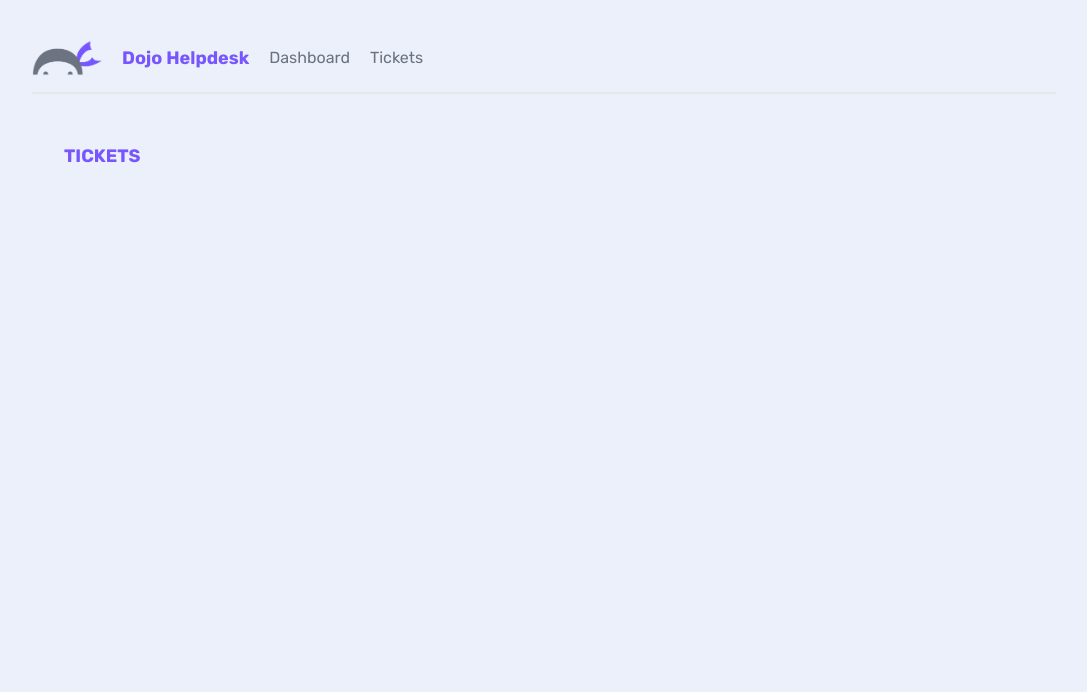
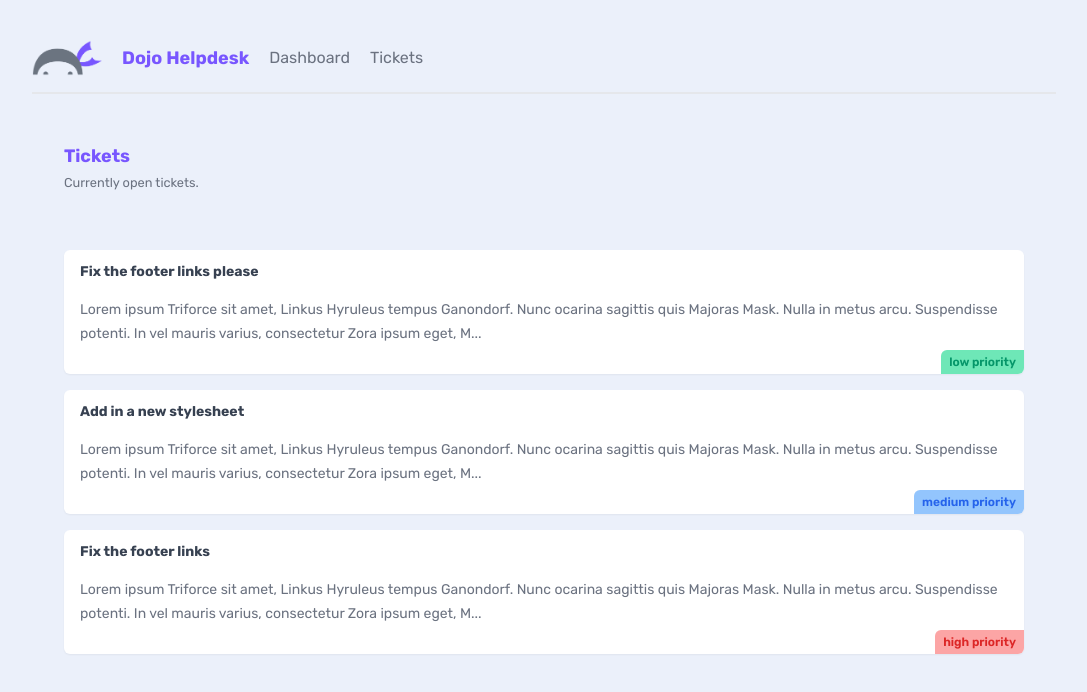
Before and after one commit to IbrahimShaheen103/helpdesk, a Next.js app: page /tickets in a window 1280 px wide. Shown: the top 692 px of the page, without its empty margins (96-1183 px from the left). Built offline with nearby package versions, Linux system fonts and the light colour scheme; data requests are answered from the project's data file.

Commit message:
Added a TicketList component and a navigation bar to the Tickets page. Also added a script to start a json-server to serve as a mock backend.

```diff
--- /dev/null
+++ b/_data/db.json
@@ -0,0 +1,25 @@
+{
+  "tickets": [
+    {
+      "id": "1",
+      "title": "Fix the footer links please",
+      "body": "Lorem ipsum Triforce sit amet, Linkus Hyruleus tempus Ganondorf. Nunc ocarina sagittis quis Majoras Mask. Nulla in metus arcu. Suspendisse potenti. In vel mauris varius, consectetur Zora ipsum eget, Master Sword porttitor urna. Fusce elementum urna elit, eget eleifend velit consectetur eget. Integer vel lobortis ipsum, vitae auctor Ocarina of Time. Donec sed urna dapibus, interdum magna a, eleifend magna. Curabitur tincidunt enim a neque volutpat. Phasellus auctor magna vel nunc pretium, ut volutpat justo tristique. Pellentesque cursus convallis mauris, in tempus enim tincidunt vitae.",
+      "priority": "low",
+      "user_email": "mario@netninja.dev"
+    },
+    {
+      "id": "2",
+      "title": "Add in a new stylesheet",
+      "body": "Lorem ipsum Triforce sit amet, Linkus Hyruleus tempus Ganondorf. Nunc ocarina sagittis quis Majoras Mask. Nulla in metus arcu. Suspendisse potenti. In vel mauris varius, consectetur Zora ipsum eget, Master Sword porttitor urna. Fusce elementum urna elit, eget eleifend velit consectetur eget. Integer vel lobortis ipsum, vitae auctor Ocarina of Time. Donec sed urna dapibus, interdum magna a, eleifend magna. Curabitur tincidunt enim a neque volutpat. Phasellus auctor magna vel nunc pretium, ut volutpat justo tristique. Pellentesque cursus convallis mauris, in tempus enim tincidunt vitae.",
+      "priority": "medium",
+      "user_email": "mario@netninja.dev"
+    },
+    {
+      "id": "3",
+      "title": "Fix the footer links",
+      "body": "Lorem ipsum Triforce sit amet, Linkus Hyruleus tempus Ganondorf. Nunc ocarina sagittis quis Majoras Mask. Nulla in metus arcu. Suspendisse potenti. In vel mauris varius, consectetur Zora ipsum eget, Master Sword porttitor urna. Fusce elementum urna elit, eget eleifend velit consectetur eget. Integer vel lobortis ipsum, vitae auctor Ocarina of Time. Donec sed urna dapibus, interdum magna a, eleifend magna. Curabitur tincidunt enim a neque volutpat. Phasellus auctor magna vel nunc pretium, ut volutpat justo tristique. Pellentesque cursus convallis mauris, in tempus enim tincidunt vitae.",
+      "priority": "high",
+      "user_email": "peach@netninja.dev"
+    }
+  ]
+}
--- /dev/null
+++ b/app/tickets/TicketList.jsx
@@ -0,0 +1,30 @@
+async function getTickets() {
+  const res = await fetch("http://localhost:4000/tickets", {
+    next: {
+      revalidate: 0, // use 0 to opt out of using cache
+    },
+  });
+
+  return res.json();
+}
+
+export default async function TicketList() {
+  const tickets = await getTickets();
+
+  return (
+    <>
+      {tickets.map((ticket) => (
+        <div key={ticket.id} className="card my-5">
+          <h3>{ticket.title}</h3>
+          <p>{ticket.body.slice(0, 200)}...</p>
+          <div className={`pill ${ticket.priority}`}>
+            {ticket.priority} priority
+          </div>
+        </div>
+      ))}
+      {tickets.length === 0 && (
+        <p className="text-center">There are no open tickets, yay!</p>
+      )}
+    </>
+  );
+}
--- a/app/tickets/page.jsx
+++ b/app/tickets/page.jsx
@@ -1,10 +1,17 @@
-"use client";
+import TicketList from "./TicketList";
+
 const Tickets = () => {
   return (
     <main>
-      <div className="container">
-        <h1 className="title is-2 has-text-centered">TICKETS</h1>
-      </div>
+      <nav>
+        <div>
+          <h2>Tickets</h2>
+          <p>
+            <small>Currently open tickets.</small>
+          </p>
+        </div>
+      </nav>
+      <TicketList />
     </main>
   );
 };
--- a/package.json
+++ b/package.json
@@ -6,7 +6,8 @@
     "dev": "next dev",
     "build": "next build",
     "start": "next start",
-    "lint": "next lint"
+    "lint": "next lint",
+    "server": "json-server --watch --port 4000 ./_data/db.json"
   },
   "dependencies": {
     "autoprefixer": "10.4.15",
```
